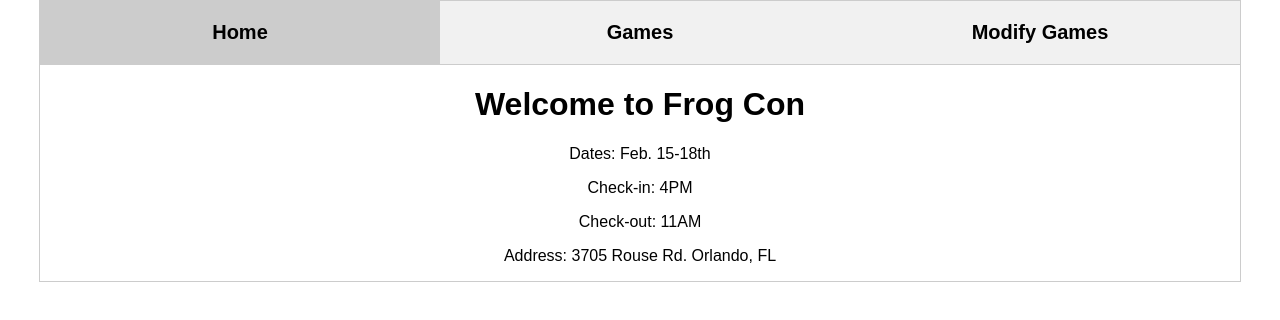
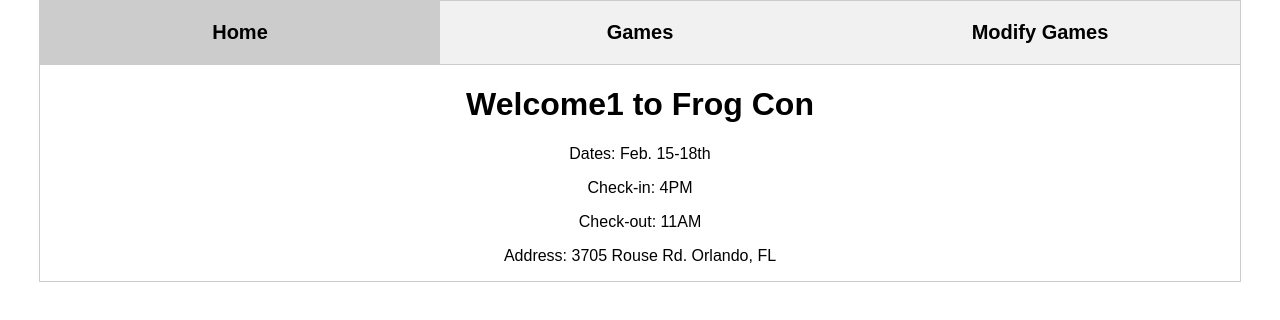
Before and after one commit to FrogCon/firestore-migration, a plain HTML site: page Index.HTML in a window 1280 px wide. Drawn offline with Linux system fonts and the light colour scheme.

Commit message:
Update Index.HTML

```diff
--- a/Index.HTML
+++ b/Index.HTML
@@ -199,7 +199,7 @@
         </div>
 
         <div id="Home" class="tabcontent">
-            <h1>Welcome to Frog Con</h1>
+            <h1>Welcome1 to Frog Con</h1>
             <p>Dates: Feb. 15-18th</p>
             <p>Check-in: 4PM</p>
             <p>Check-out: 11AM</p>
```
